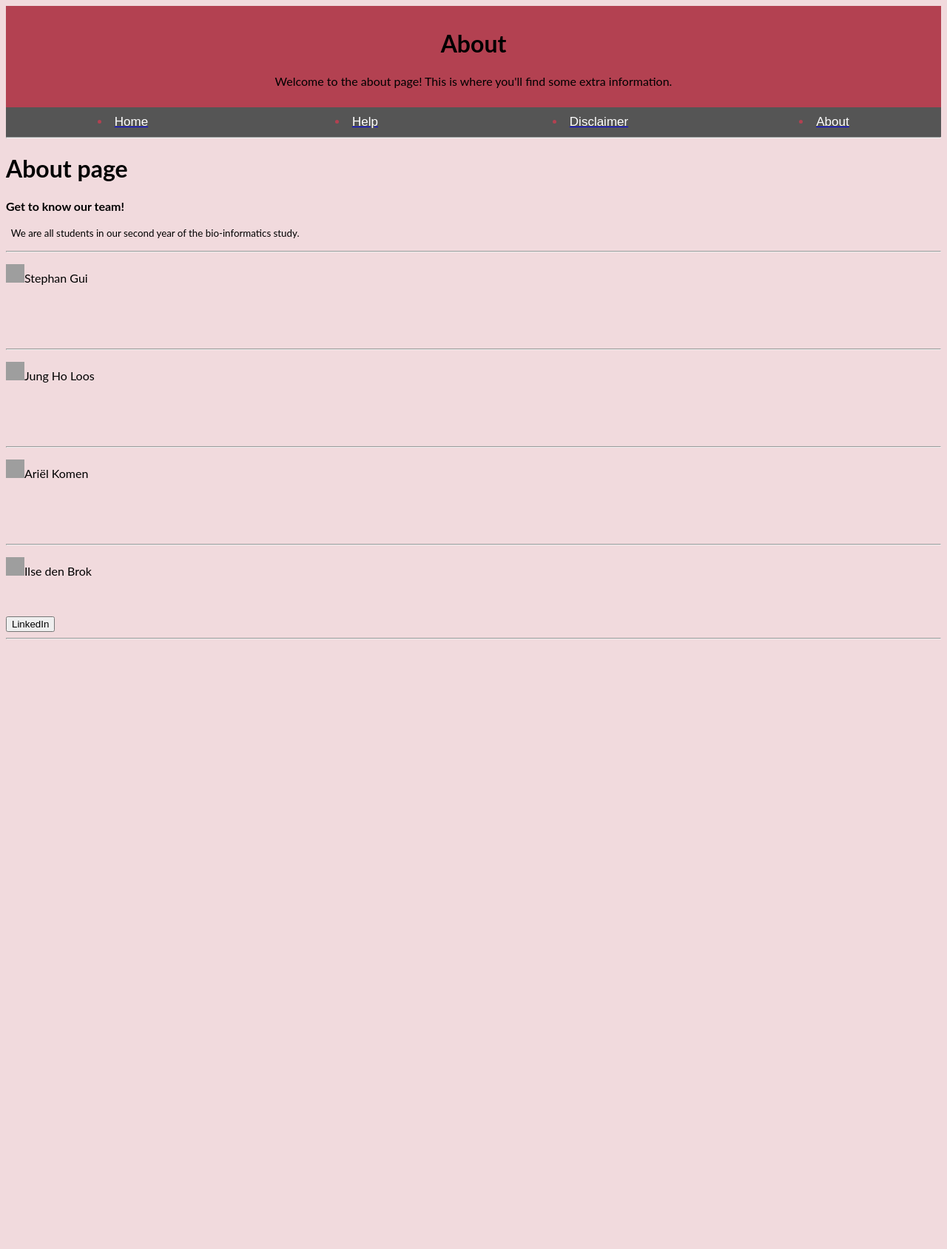
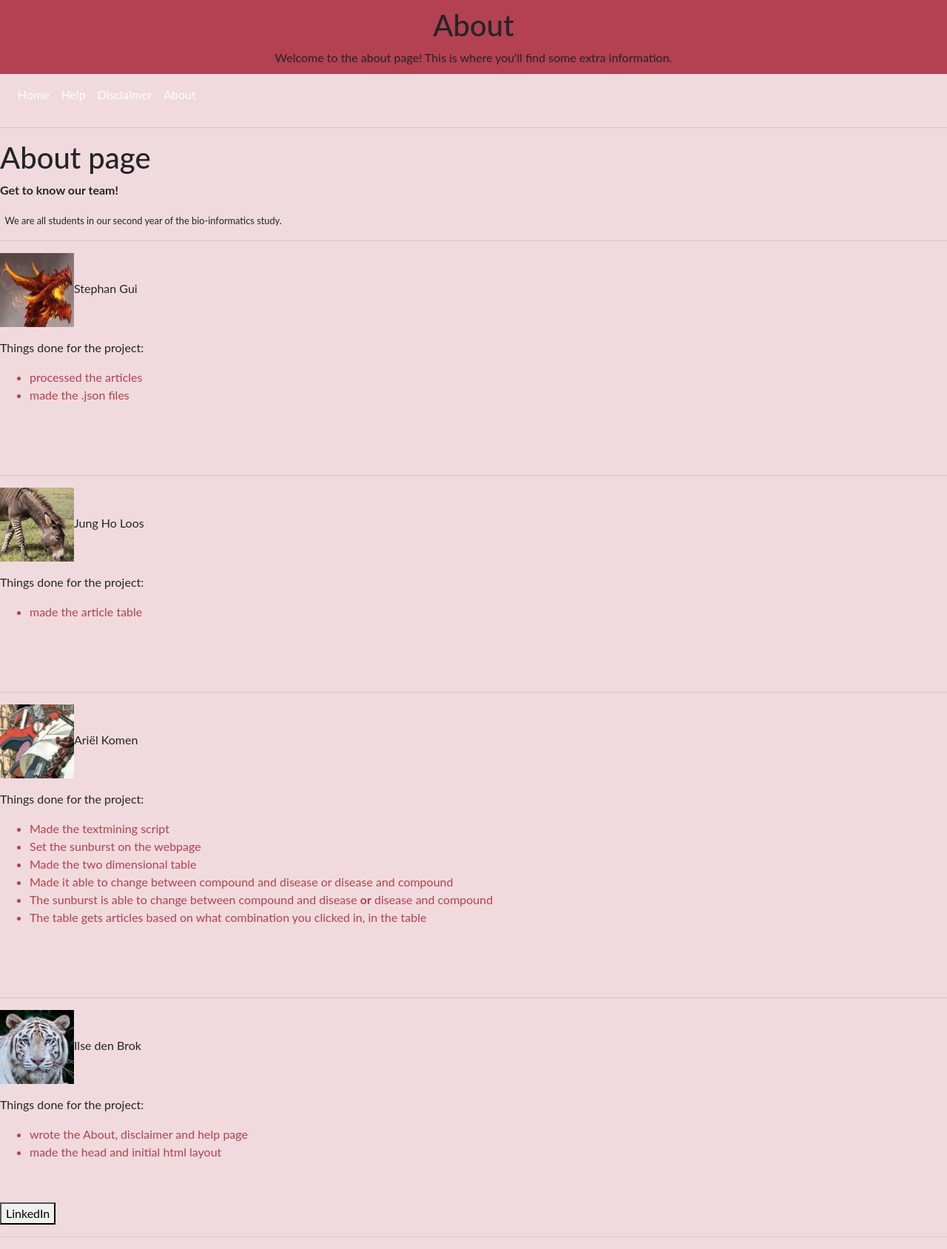
Before and after one commit to ArielKomen/Course8Applicatie-, a Python web app: template templates/About.html in a window 1280 px wide. Shown: the whole page at 74% size. Before the commit the page ends 864 px from the top, so only its background shows below. Run offline with Jinja, Linux system fonts and the light colour scheme; the template is opened without the code that fills it, so the values that code supplies are empty; some libraries are stand-ins or nearby versions; grey boxes are pictures that could not be loaded.

Commit message:
nieuwste versie, hoop dat hij nu bij iedereen werkt

```diff
--- a/app.py
+++ b/app.py
@@ -1,4 +1,4 @@
-from flask import Flask, render_template, request, jsonify
+from Flask import Flask, render_template, request, jsonify
 from option import Option
 from Article_class import Article
 import urllib.request, json
--- a/templates/About.html
+++ b/templates/About.html
@@ -1,39 +1,85 @@
 <!DOCTYPE html>
 <html>
-<link rel="icon" type="image/png" href="melon.png">
+<link rel="stylesheet" href="https://maxcdn.bootstrapcdn.com/bootstrap/4.0.0/css/bootstrap.min.css"
+          integrity="sha384-Gn5384xqQ1aoWXA+058RXPxPg6fy4IWvTNh0E263XmFcJlSAwiGgFAW/dAiS6JXm" crossorigin="anonymous">
+    <!-- jQuery library -->
+    <script src="https://ajax.googleapis.com/ajax/libs/jquery/3.4.0/jquery.min.js"></script>
+    <!-- Latest compiled JavaScript -->
+    <script src="https://cdnjs.cloudflare.com/ajax/libs/popper.js/1.12.9/umd/popper.min.js"
+            integrity="sha384-ApNbgh9B+Y1QKtv3Rn7W3mgPxhU9K/ScQsAP7hUibX39j7fakFPskvXusvfa0b4Q"
+            crossorigin="anonymous"></script>
+    <script src="https://maxcdn.bootstrapcdn.com/bootstrap/4.0.0/js/bootstrap.min.js"
+            integrity="sha384-JZR6Spejh4U02d8jOt6vLEHfe/JQGiRRSQQxSfFWpi1MquVdAyjUar5+76PVCmYl"
+            crossorigin="anonymous"></script>
+
+    <link rel="icon" type="image/png" href="/data/melon.png">
+
+    <meta name="viewport" content="width=device-width, initial-scale=1">
 <head>
-<meta name="viewport" content="width=device-width, initial-scale=1">
+
 </head>
 
 <body>
+
 <div id="About" class="upperbar">
-  <h1><center>About</center></h1>
-  <p><center>Welcome to the about page! This is where you'll find some extra information.</center></p>
+  <h1>
+      <div style="text-align: center;">About</div>
+  </h1>
+  <div style="text-align: center;">Welcome to the about page! This is where you'll find some extra information.</div>
 </div>
+<nav class="navbar navbar-expand-lg navbar-light primary-color">
+    <div id="buttonbar" class="collapse navbar-collapse">
+        <ul class="navbar-nav mr-auto">
+            <li class="nav-item"><a class="nav-link" href="webpage.html"><span>Home</span></a></li>
+            <li class="nav-item"><a class="nav-link" href="Help.html"><span>Help</span></a></li>
+            <li class="nav-item"><a class="nav-link" href="Disclaimer.html"><span>Disclaimer</span></a></li>
+            <li class="nav-item"><a class="nav-link" href="About.html"><span>About</span></a></li>
+        </ul>
+    </div>
+</nav>
 
-<button class="tablink" id="defaultOpen"><li><a href="webpage.html"><span>Home</span></a></li></button>
-<button class="tablink" ><li><a href="Help.html"><span>Help</span></a></li></button>
-<button class="tablink" ><li><a href="Disclaimer.html"><span>Disclaimer</span></a></li></button>
-<button class="tablink" ><li><a href="About.html"><span>About</span></a></li></button>
 
 <hr>
 <h1>About page</h1>
 <p><strong>Get to know our team!</strong></p>
 <p><small>&nbsp; We are all students in our second year of the bio-informatics study.</small></p>
 <hr>
-<p><img src="bittermelon.png" width="25" height="25">Stephan Gui</p>
+<p><img src="/static/Stefan_plaatje.png" width="100" height="100">Stephan Gui</p>
+<p>Things done for the project:</p>
+    <ul>
+        <li>processed the articles </li>
+        <li>made the .json files</li>
+    </ul>
 <p><small>&nbsp; </small></p>
 <p><small>&nbsp; </small></p>
 <hr>
-<p><img src="bittermelon.png" width="25" height="25">Jung Ho Loos</p>
+<p><img src="/static/Jung_Ho_plaatje.png" width="100" height="100">Jung Ho Loos</p>
+<p>Things done for the project:</p>
+    <ul>
+        <li>made the article table</li>
+    </ul>
 <p><small>&nbsp; </small></p>
 <p><small>&nbsp; </small></p>
 <hr>
-<p><img src="bittermelon.png" width="25" height="25">Ariël Komen</p>
+<p><img src="/static/ariel_plaatje.png" alt=" plaatje van Ariel " width="100" height="100" />Ariël Komen</p>
+<p>Things done for the project:</p>
+    <ul>
+        <li>Made the textmining script</li>
+        <li>Set the sunburst on the webpage</li>
+        <li>Made the two dimensional table </li>
+        <li>Made it able to change between compound and disease or disease and compound</li>
+        <li>The sunburst is able to change between compound and disease <b>or</b> disease and compound</li>
+        <li>The table gets articles based on what combination you clicked in, in the table </li>
+    </ul>
 <p><small>&nbsp; </small></p>
 <p><small>&nbsp; </small></p>
 <hr>
-<p><img src="bittermelon.png" width="25" height="25">Ilse den Brok</p>
+<p><img src="/static/ilse_plaatje.png" width="100" height="100">Ilse den Brok</p>
+<p>Things done for the project:</p>
+    <ul>
+        <li>wrote the About, disclaimer and help page </li>
+        <li>made the head and initial html layout</li>
+    </ul>
 <p><small>&nbsp; </small></p>
 <p><small> </small></p>
 <button onclick="window.location.href = 'https://www.linkedin.com/in/ilse-den-brok/';">LinkedIn</button>
```
Also changed, not shown: templates/Disclaimer.html (+30 -11 lines), templates/Help.html (+32 -12 lines), templates/webpage.html (+3 -4 lines).
